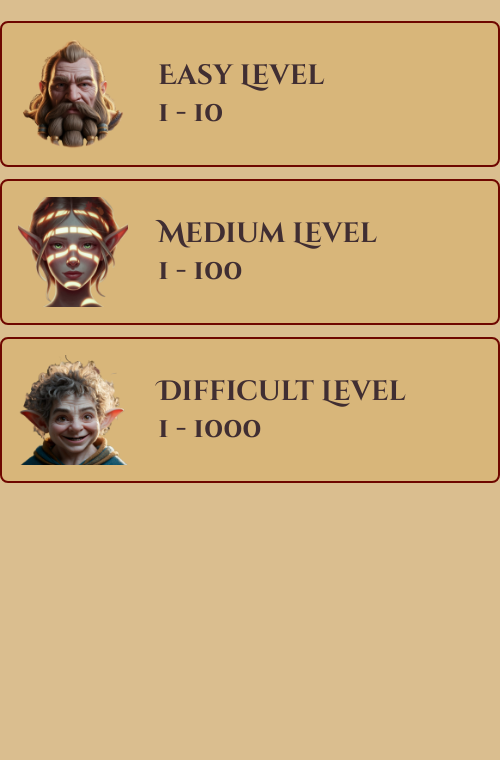
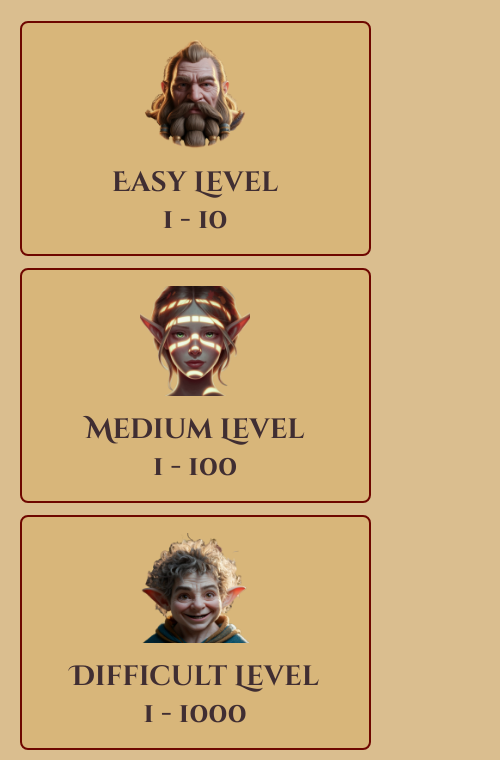
Before and after one commit to Liene31/guess-number-game, a plain HTML site: page index.html in a window 390 px wide. Shown: the part 84-844 px from the top of the page, 500 px wide, since content can reach past the window. Drawn offline with Linux system fonts and the light colour scheme.

Commit message:
add media queries

```diff
--- a/style.css
+++ b/style.css
@@ -23,6 +23,10 @@ body {
 .container {
   width: 500px;
   margin: 0 auto;
+
+  @media (max-width: 650px) {
+    max-width: 90%;
+  }
 }
 
 .landing-page {
@@ -52,12 +56,21 @@ body {
       transform: scale(1.05);
       box-shadow: 0 0 15px rgba(139, 0, 0, 0.6);
     }
+
+    @media (max-width: 650px) {
+      flex-direction: column;
+      gap: 0.938rem; /* 15px */
+    }
   }
 
   .level-card {
     p {
       font-size: 1.75rem; /* 28px */
       font-weight: bold;
+
+      @media (max-width: 650px) {
+        text-align: center;
+      }
     }
   }
 }
```
